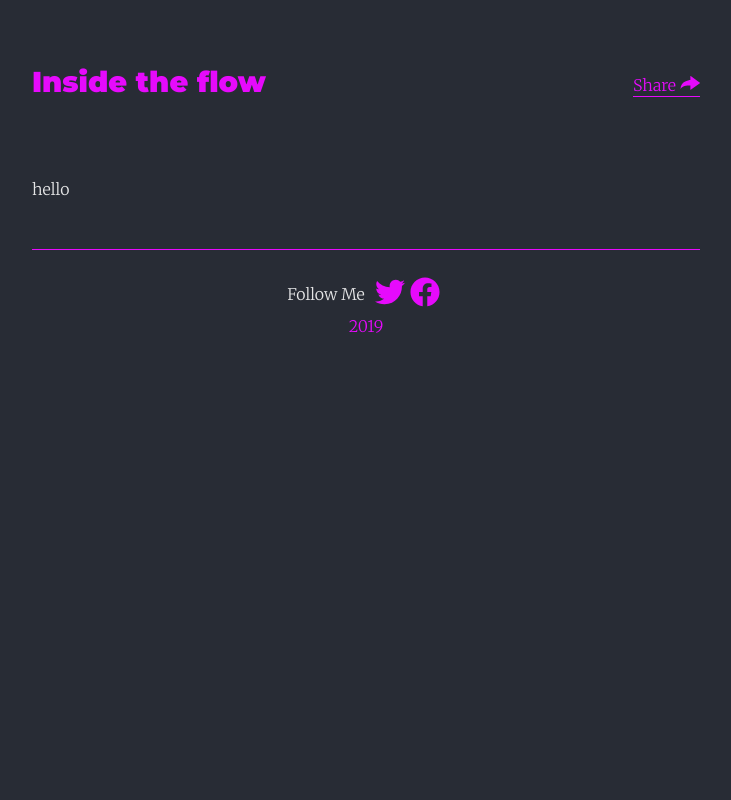
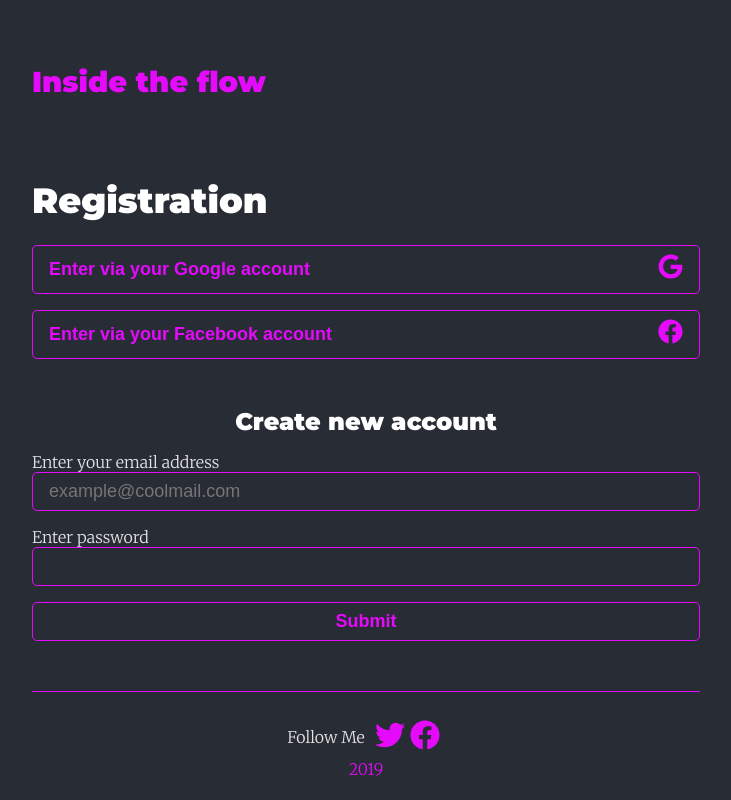
Before and after one commit to Vasylkivskyi/my-blog-frontend, a React (Create React App) app: page /register in a window 1280 px wide. Shown: the whole page, without its empty margins (274-1005 px from the left). Built offline with nearby package versions, Linux system fonts and the light colour scheme; no server answers.

Commit message:
create register page

```diff
--- /dev/null
+++ b/src/components/inputComponent/Input.tsx
@@ -0,0 +1,28 @@
+import React from 'react';
+import './input.scss';
+
+interface InputInterface {
+  inputType: string;
+}
+
+const Input: React.FC<InputInterface> = ({ inputType }) => {
+  const a = null;
+  return (
+    <div className="input-container">
+      <label htmlFor="email" className="label">
+        {inputType === 'email' ? 'Enter your email address' : 'Enter password'}
+        <input
+          type={inputType}
+          className="input-field remove-outline"
+          placeholder={inputType === 'email' ? 'example@coolmail.com' : ''}
+          name="email"
+        />
+      </label>
+      <div className="error">
+        Error message will be here
+      </div>
+    </div>
+  );
+};
+
+export default Input;
--- /dev/null
+++ b/src/components/inputComponent/input.scss
@@ -0,0 +1,21 @@
+.input-container {
+  margin-bottom: 1rem;
+
+  .input-field {
+    width: 100%;
+    background: #282c35;
+    border: 1px solid #e60afc;
+    border-radius: 5px;
+    padding: 0.5rem 1rem;
+    font-size: 18px;
+    color: white;
+  }
+
+  .error {
+    color: red;
+    font-size: 14px;
+    width: 100%;
+    padding: 0.1rem 0rem;
+    display: none;
+  }
+}
--- a/src/components/modal/Modal.tsx
+++ b/src/components/modal/Modal.tsx
@@ -1,5 +1,5 @@
 /* eslint-disable jsx-a11y/control-has-associated-label */
-import React, { useState, useEffect } from 'react';
+import React from 'react';
 import './modal.scss';
 import { GiCancel } from 'react-icons/gi';
 
@@ -18,7 +18,7 @@ const Modal: React.FC<ModalInterface> = (props) => {
       <div className="modal" id="modal">
         <div className="content-window">
           <GiCancel
-            className="close"
+            className="close remove-outline"
             onClick={() => toggleModal()}
             // eslint-disable-next-line jsx-a11y/no-noninteractive-element-to-interactive-role
             role="button"
--- a/src/components/nav/Nav.tsx
+++ b/src/components/nav/Nav.tsx
@@ -8,14 +8,14 @@ import { WithRouterInterface } from '../../interfaces/interfaces';
 
 const Nav: React.FC<WithRouterInterface> = ({ location }) => {
   const cssClass = location.pathname.length > 1 ? 'without-info' : '';
-
+  console.log(location);
   return (
     <nav className={`navbar ${cssClass}`}>
       <div className="space-between">
         <Link to="/">
           <h1 className="site-name">Inside the flow</h1>
         </Link>
-        <Share />
+        {location.pathname !== '/register' && <Share />}
       </div>
       {location.pathname.length === 1 && <Info />}
     </nav>
--- a/src/containers/Login/Login.tsx
+++ b/src/containers/Login/Login.tsx
@@ -18,7 +18,7 @@ To leave a comment please
     <Link to="/register">
       <span className="login-button">Register</span>
     </Link>
-    <Modal isShoving={false} toggleModal={() => console.log('hello')}>
+    <Modal isShoving toggleModal={() => console.log('hello')}>
       <div className="login-modal">
         <div className="login-card">
           <h3 className="login-header">Log in and leave a comment</h3>
@@ -30,6 +30,11 @@ Log In with Google
             <FaFacebook className="icon" />
 Log In with Facebook
           </div>
+          Don&apos;t have an account?
+          {' '}
+          <Link to="/register">
+            <span className="login-button">Register</span>
+          </Link>
         </div>
       </div>
     </Modal>
--- a/src/containers/register/Register.tsx
+++ b/src/containers/register/Register.tsx
@@ -1,11 +1,28 @@
 import React from 'react';
 import './register.scss';
+import { FaGoogle, FaFacebook } from 'react-icons/fa';
+import Input from '../../components/inputComponent/Input';
+
 
 const Register: React.FC = () => {
   const a = '';
   return (
-    <div>
-      hello
+    <div className="register-container">
+      <h1>Registration</h1>
+      <div className="register-card">
+        <button type="button" className="btn register-btn">
+Enter via your Google account
+          <span className="social"><FaGoogle /></span>
+        </button>
+        <button type="button" className="btn register-btn">
+Enter via your Facebook account
+          <span className="social"><FaFacebook /></span>
+        </button>
+      </div>
+      <h2 className="create-title">Create new account</h2>
+      <Input inputType="email" />
+      <Input inputType="password" />
+      <button className="btn submit-button" type="button">Submit</button>
     </div>
   );
 };
--- a/src/containers/register/register.scss
+++ b/src/containers/register/register.scss
@@ -0,0 +1,30 @@
+.register-container {
+  .register-card {
+    display: flex;
+    justify-content: center;
+    flex-wrap: wrap;
+
+    .register-btn {
+      width: 100%;
+      display: flex;
+      justify-content: space-between;
+
+      .social {
+        margin-left: 10px;
+        font-size: 25px;
+      }
+    }
+  }
+  .create-title {
+    color: white;
+    text-align: center;
+    font-size: 24px;
+    margin-top: 2rem;
+    margin-bottom: 1rem;
+  }
+
+  .submit-button {
+    width: 100%;
+    margin-bottom: 3rem;
+  }
+}
```
